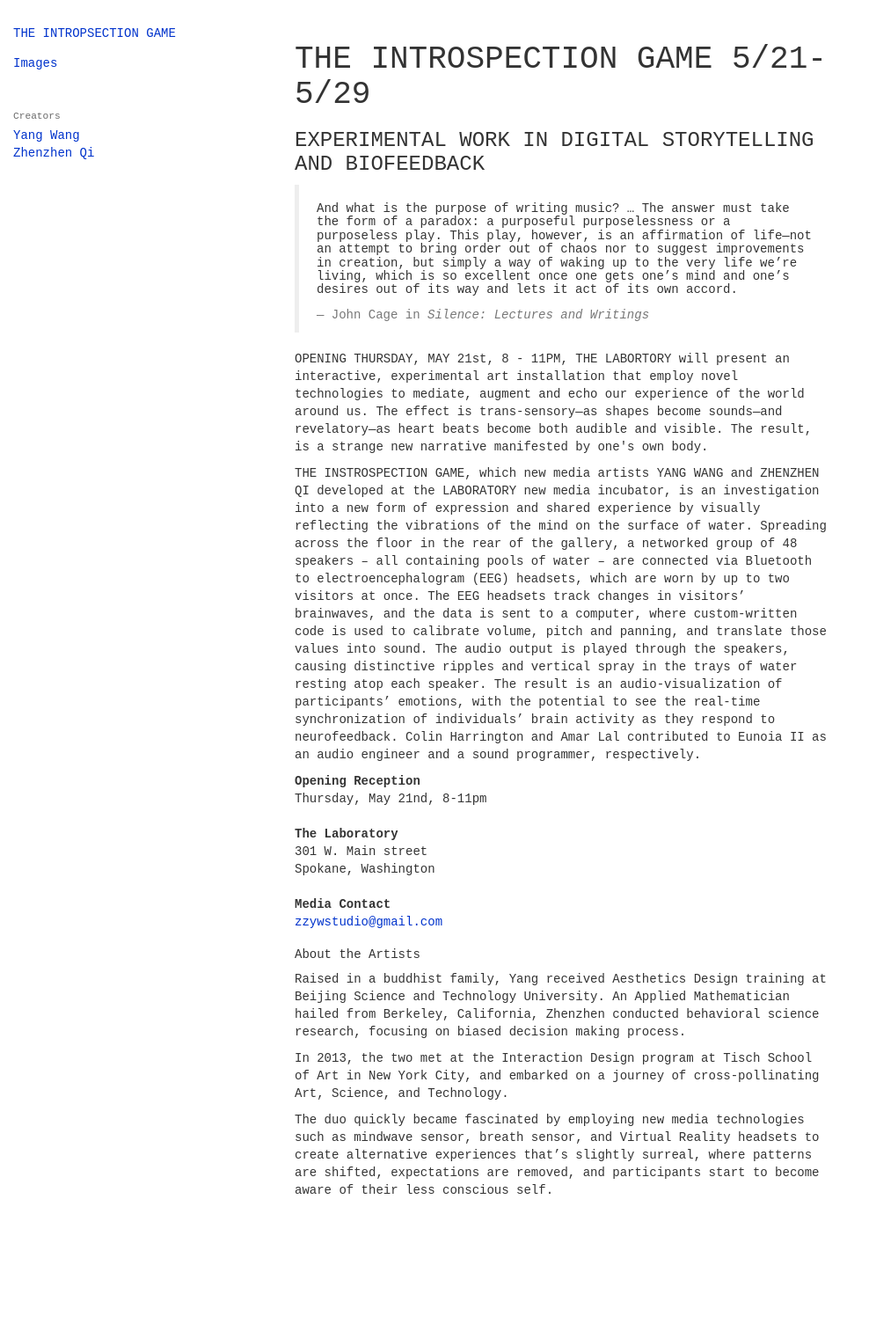
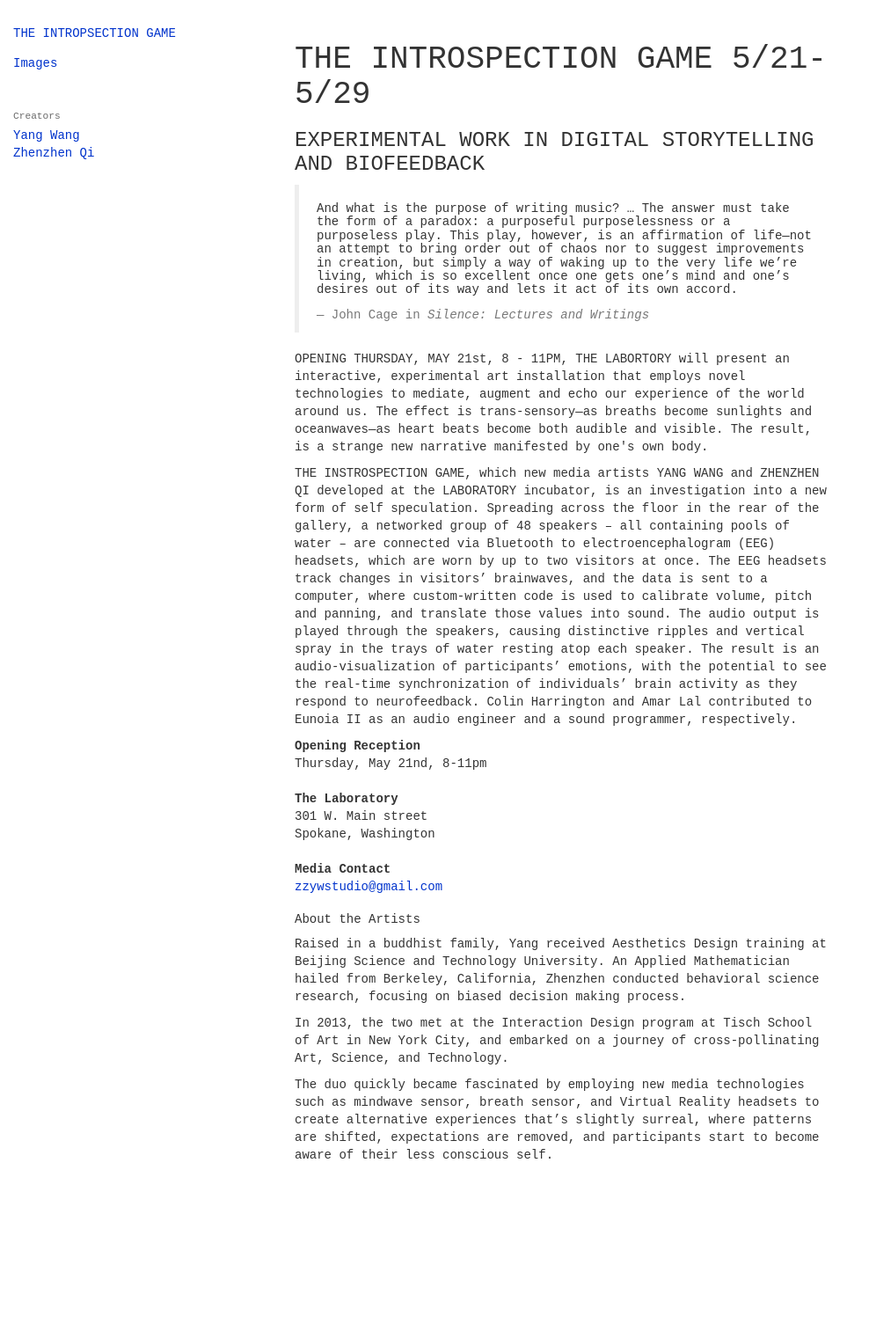
Before and after one commit to ZZYW/TheIntrospectionGame, a Jekyll site: the page built from index.html, in a window 1280 px wide. Shown: the whole page at 88% size, without its empty margins (0-988 px from the left). Built offline with Jekyll 4.4.1, drawn with Linux system fonts in a browser that asks for light colours; nearby versions of some CDN libraries; after the commit the page ends 1473 px from its top, so only the background shows below that.

```diff
--- a/index.html
+++ b/index.html
@@ -13,10 +13,9 @@ layout: default
 
 
 
-<p>OPENING THURSDAY, MAY 21st, 8 - 11PM, THE LABORTORY will present an interactive, experimental art installation that employ novel technologies to mediate, augment and echo our experience of the world around us. The effect is trans-sensory—as shapes become sounds—and revelatory—as heart beats become both audible and visible. The result, is a strange new narrative manifested by one's own body.</p>
+<p>OPENING THURSDAY, MAY 21st, 8 - 11PM, THE LABORTORY will present an interactive, experimental art installation that employs novel technologies to mediate, augment and echo our experience of the world around us. The effect is trans-sensory—as breaths become sunlights and oceanwaves—as heart beats become both audible and visible. The result, is a strange new narrative manifested by one's own body.</p>
 
-
-<p>THE INSTROSPECTION GAME, which new media artists YANG WANG and ZHENZHEN QI developed at the LABORATORY new media incubator, is an investigation into a new form of expression and shared experience by visually reflecting the vibrations of the mind on the surface of water. Spreading across the floor in the rear of the gallery, a networked group of 48 speakers – all containing pools of water – are connected via Bluetooth to electroencephalogram (EEG) headsets, which are worn by up to two visitors at once. The EEG headsets track changes in visitors’ brainwaves, and the data is sent to a computer, where custom-written code is used to calibrate volume, pitch and panning, and translate those values into sound. The audio output is played through the speakers, causing distinctive ripples and vertical spray in the trays of water resting atop each speaker. The result is an audio-visualization of participants’ emotions, with the potential to see the real-time synchronization of individuals’ brain activity as they respond to neurofeedback. Colin Harrington and Amar Lal contributed to Eunoia II as an audio engineer and a sound programmer, respectively.</p>
+<p>THE INSTROSPECTION GAME, which new media artists YANG WANG and ZHENZHEN QI developed at the LABORATORY incubator, is an investigation into a new form of self speculation. Spreading across the floor in the rear of the gallery, a networked group of 48 speakers – all containing pools of water – are connected via Bluetooth to electroencephalogram (EEG) headsets, which are worn by up to two visitors at once. The EEG headsets track changes in visitors’ brainwaves, and the data is sent to a computer, where custom-written code is used to calibrate volume, pitch and panning, and translate those values into sound. The audio output is played through the speakers, causing distinctive ripples and vertical spray in the trays of water resting atop each speaker. The result is an audio-visualization of participants’ emotions, with the potential to see the real-time synchronization of individuals’ brain activity as they respond to neurofeedback. Colin Harrington and Amar Lal contributed to Eunoia II as an audio engineer and a sound programmer, respectively.</p>
 
 
 <address>
```
